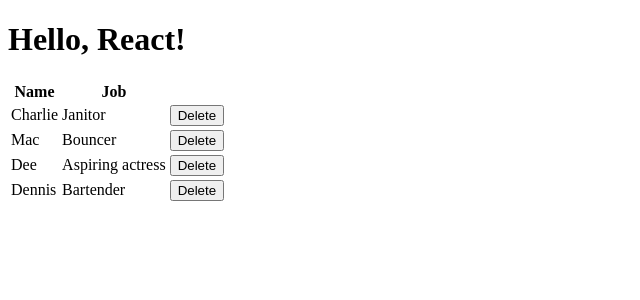
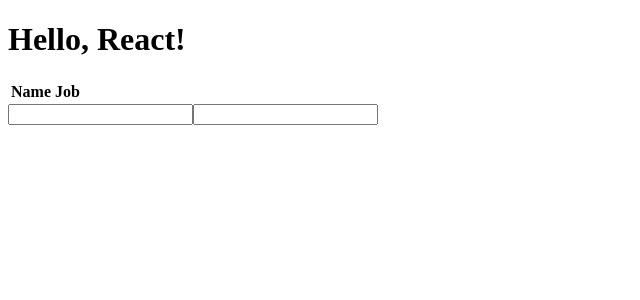
Before and after one commit to curtisjbradley/307, a React (Vite) app in the folder react-frontend/: page / in a window 1280 px wide. Shown: the top 300 px of the page, without its empty margins (0-640 px from the left). Built offline with nearby package versions, Linux system fonts and the light colour scheme.

Commit message:
Part 8 and 9

```diff
--- /dev/null
+++ b/react-frontend/src/Form.jsx
@@ -0,0 +1,39 @@
+import React, {useState} from "react";
+
+
+function Form() {
+    const [person, setPerson] = useState({
+        name: "",
+        job: ""
+    });
+    function handleChange(event) {
+        const {name, value} = event.target;
+        if (name === "job")
+            setPerson({name: person["name"], job: value});
+        else setPerson({name: value, job: person["job"]});
+    }
+
+    return (
+      <form>
+          <label htmlFor="person"></label>
+          <input
+              type="text"
+              name="name"
+              id="name"
+              value={person.name}
+              onChange={handleChange}
+              />
+              <input
+              id="job"
+              name="job"
+              value={person.job}
+              onChange={handleChange}
+              type="text"
+              />
+      </form>
+    );
+}
+
+
+
+export default Form
--- a/react-frontend/src/MyApp.jsx
+++ b/react-frontend/src/MyApp.jsx
@@ -1,27 +1,11 @@
 import React, {useState} from 'react';
 import Table from './Table';
+import Form from './Form';
 
 
 
 function MyApp() {
-    const [characters, setCharacters] = useState([
-        {
-            name: "Charlie",
-            job: "Janitor"
-        },
-        {
-            name: "Mac",
-            job: "Bouncer"
-        },
-        {
-            name: "Dee",
-            job: "Aspiring actress"
-        },
-        {
-            name: "Dennis",
-            job: "Bartender"
-        }
-    ]);
+    const [characters, setCharacters] = useState([]);
     function removeOneCharacter(index) {
         const updated = characters.filter((c,i) => i !== index);
         setCharacters(updated);
@@ -33,6 +17,7 @@
             <h1>Hello, React!</h1>
             <Table characterData={characters}
             removeCharacter={removeOneCharacter} />
+            <Form />
 
         </div>
     );
```
